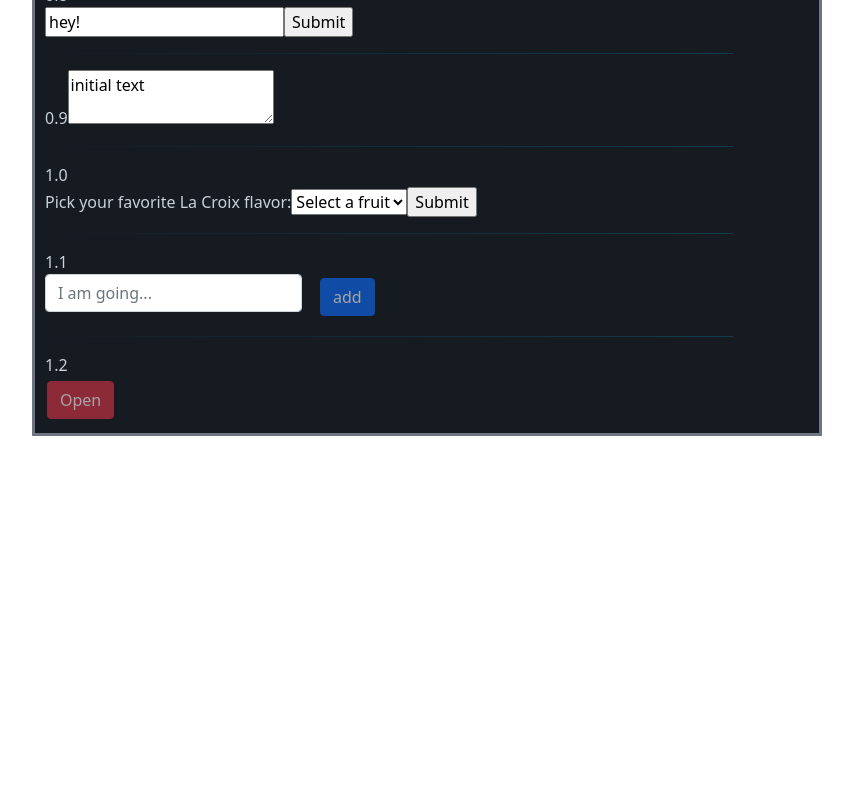
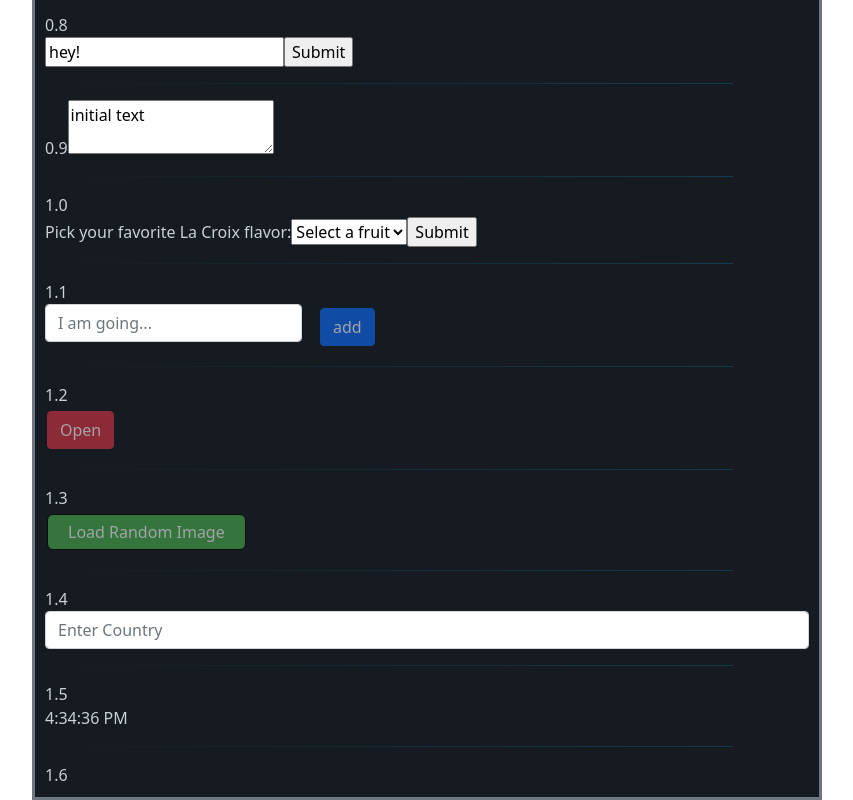
Before and after one commit to EvgeniyOl/CV-React, a React (Create React App) app: page /#/test in a window 1280 px wide. Shown: the part 1404-2204 px from the top of the page, without its empty margins (318-1171 px from the left). Before the commit the page ends 1840 px from the top, so only its background shows below. Built offline with nearby package versions, Linux system fonts and the light colour scheme.

Commit message:
addTestModules

```diff
--- a/package.json
+++ b/package.json
@@ -8,6 +8,7 @@
     "@testing-library/jest-dom": "^5.16.2",
     "@testing-library/react": "^12.1.4",
     "@testing-library/user-event": "^13.5.0",
+    "@toast-ui/editor": "^3.1.4",
     "axios": "^0.26.1",
     "bootstrap": "^5.1.3",
     "gh-pages": "^3.2.3",
--- /dev/null
+++ b/src/components/Body/Test/Autocomplite.jsx
@@ -0,0 +1,41 @@
+import axios from 'axios';
+import React from 'react';
+
+export default class Autocomplete extends React.Component {
+   constructor(props) {
+      super(props);
+      this.state = { countries: [], text: '' };
+   }
+
+   handleChangeText = async ({ target: { value } }) => {
+      if (value === '') {
+         this.setState({ text: '', countries: [] });
+         return;
+      }
+      this.setState({ text: value });
+      const res = await axios.get('/counties', { params: { term: value } });
+      this.setState({ countries: res.data });
+   }
+
+   renderCountries() {
+      const { countries } = this.state;
+      return (
+         <ul>
+            {countries.map((c) => <li key={c}>{c}</li>)}
+         </ul>
+      );
+   }
+
+   render() {
+      const { countries, text } = this.state;
+
+      return (
+         <div>
+            <form>
+               <input type="text" onChange={this.handleChangeText} value={text} className="form-control" placeholder="Enter Country" />
+            </form>
+            {countries.length > 0 && this.renderCountries()}
+         </div>
+      );
+   }
+}
--- /dev/null
+++ b/src/components/Body/Test/Clock2.jsx
@@ -0,0 +1,23 @@
+import React from "react";
+
+export class Clock extends React.Component {
+   constructor(props) {
+      super(props);
+      this.state = { date: new Date() };
+   }
+
+   componentDidMount() {
+      this.timerId = setInterval(() => this.setState({ date: new Date() }), 1000);
+   }
+
+   componentWillUnmount() {
+      clearInterval(this.timerId);
+   }
+
+   render() {
+      const { date } = this.state;
+      return (
+         <div>{date.toLocaleTimeString()}</div>
+      );
+   }
+}
--- /dev/null
+++ b/src/components/Body/Test/Loader.jsx
@@ -0,0 +1,25 @@
+import React from "react";
+import axios from "axios";
+
+
+export class Loader extends React.Component {
+   constructor(props) {
+      super(props);
+      this.state = { url: null };
+   }
+
+   handleClick = async () => {
+      const res = await axios.get('https://interactive-examples.mdn.mozilla.net/media/cc0-images/grapefruit-slice-332-332.jpg');
+      this.setState({ url: res.data });
+   }
+
+   render() {
+      const { url } = this.state;
+      return (
+         <div>
+            <button onClick={this.handleClick}>Load Random Image</button>
+            {url && <img src={url} alt='#' />}
+         </div>
+      );
+   }
+}
--- a/src/components/Body/Test/Test.jsx
+++ b/src/components/Body/Test/Test.jsx
@@ -10,6 +10,9 @@ import { Editor } from "./TestTextarea";
 import { FlavourForm } from "./TestFlavourForm";
 import TodoBox from "./TestToDoBox";
 import Component from "./TestModalWindow";
+import { Loader } from "./Loader";
+import Autocomplete from "./Autocomplite";
+import { Clock } from "./Clock2";
 
 export default class Test extends React.Component {
    render() {
@@ -100,6 +103,26 @@ export default class Test extends React.Component {
             1.2
             <Component />
          </div>
+         <hr />
+         <div>
+            1.3
+            <Loader />
+         </div>
+         <hr />
+         <div>
+            1.4
+            <Autocomplete />
+         </div>
+         <hr />
+         <div>
+            1.5
+            <Clock />
+         </div>
+         <hr />
+         <div>
+            1.6
+
+         </div>
       </div>;
    }
 }
--- a/src/components/Header/Clock/Clock.jsx
+++ b/src/components/Header/Clock/Clock.jsx
@@ -1,7 +1,8 @@
 import { useState } from "react";
 import styles from "./Clock.module.css";
+import React from "react";
 
-const Clock = () => {
+export const Clock = () => {
    const [date, setDate] = useState(new Date())
 
    return (
@@ -11,4 +12,25 @@ const Clock = () => {
       </div>
    )
 }
-export default Clock;
+
+export class Clock2 extends React.Component {
+   constructor(props) {
+      super(props);
+      this.state = { date: new Date() };
+   }
+
+   componentDidMount() {
+      this.timerId = setInterval(() => this.setState({ date: new Date() }), 1000);
+   }
+
+   componentWillUnmount() {
+      clearInterval(this.timerId);
+   }
+
+   render() {
+      const { date } = this.state;
+      return (
+         <div>{date.toLocaleTimeString()}</div>
+      );
+   }
+}
--- a/src/components/Header/Header.jsx
+++ b/src/components/Header/Header.jsx
@@ -1,6 +1,6 @@
 import location from "./../../Images/marker.png";
 import clock from "./../../Images/sand-clock.png";
-import Clock from "./Clock/Clock";
+import { Clock, Clock2 } from "./Clock/Clock";
 import styles from "./Header.module.css";
 
 const Header = (props) => {
@@ -11,6 +11,7 @@ const Header = (props) => {
          <div className={styles.clock}>
             <img src={clock} alt="clock" />
             <Clock />
+            <Clock2 />
          </div>
          <div className={styles.cv}>
             CV Evgeniy Olyanskii
```
Also changed, not shown: 1 other file (tests, documents, lock files or other folders).
